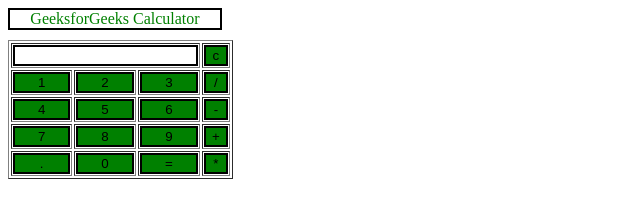
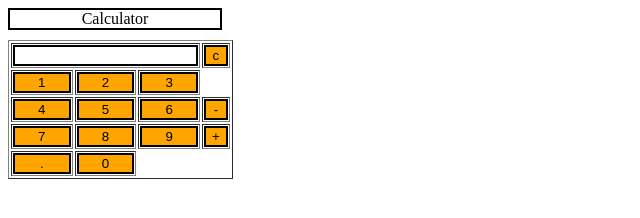
Before and after one commit to Saurabh-iiitb/Devops_assignment, a plain HTML site: page src/main/webapp/index.html in a window 1280 px wide. Shown: the whole page, without its empty margins (0-640 px from the left). Drawn offline with Linux system fonts and the light colour scheme.

```diff
--- a/src/main/webapp/index.html
+++ b/src/main/webapp/index.html
@@ -27,13 +27,13 @@
 		margin-bottom: 10px;
 		text-align:center;
 		width: 210px;
-		color:green;
+		color:black;
 		border: solid black 2px;
 		}
 
 		input[type="button"]
 		{
-		background-color:green;
+		background-color:orange;
 		color: black;
 		border: solid black 2px;
 		width:100%
@@ -49,7 +49,7 @@
 </head>
 <!-- create table -->
 <body>
-	<div class = title >GeeksforGeeks Calculator</div>
+	<div class = title > Calculator</div>
 	<table border="1">
 		<tr>
 			<td colspan="3"><input type="text" id="result"/></td>
@@ -62,7 +62,7 @@
 			<td><input type="button" value="1" onclick="dis('1')"/> </td>
 			<td><input type="button" value="2" onclick="dis('2')"/> </td>
 			<td><input type="button" value="3" onclick="dis('3')"/> </td>
-			<td><input type="button" value="/" onclick="dis('/')"/> </td>
+			<!-- <td><input type="button" value="/" onclick="dis('/')"/> </td> -->
 		</tr>
 		<tr>
 			<td><input type="button" value="4" onclick="dis('4')"/> </td>
@@ -80,8 +80,8 @@
 			<td><input type="button" value="." onclick="dis('.')"/> </td>
 			<td><input type="button" value="0" onclick="dis('0')"/> </td>
 			<!-- solve function call function solve to evaluate value -->
-			<td><input type="button" value="=" onclick="solve()"/> </td>
-			<td><input type="button" value="*" onclick="dis('*')"/> </td>
+			<!--<td><input type="button" value="=" onclick="solve()"/> </td>
+			  <td><input type="button" value="*" onclick="dis('*')"/> </td> -->
 		</tr>
 	</table>
 </body>
```
Also changed, not shown: 1 other file.
